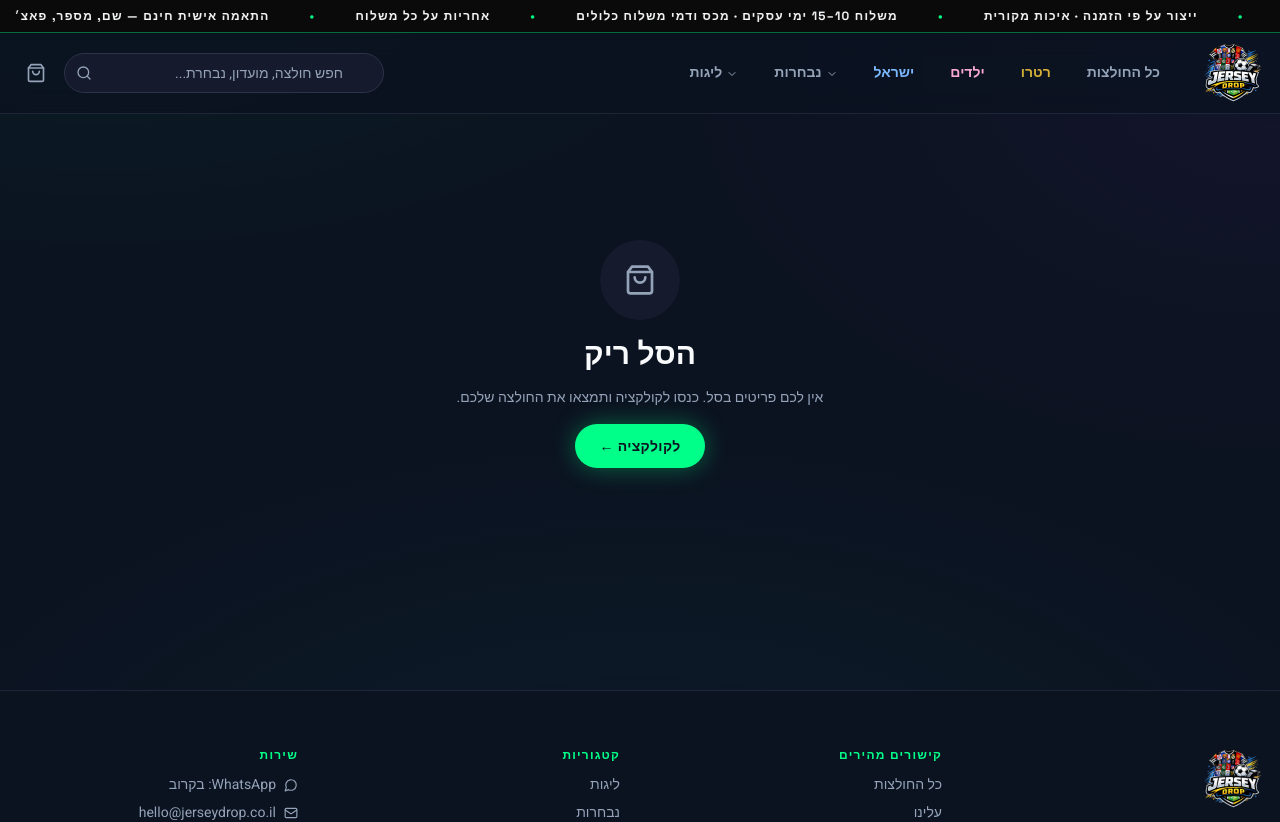
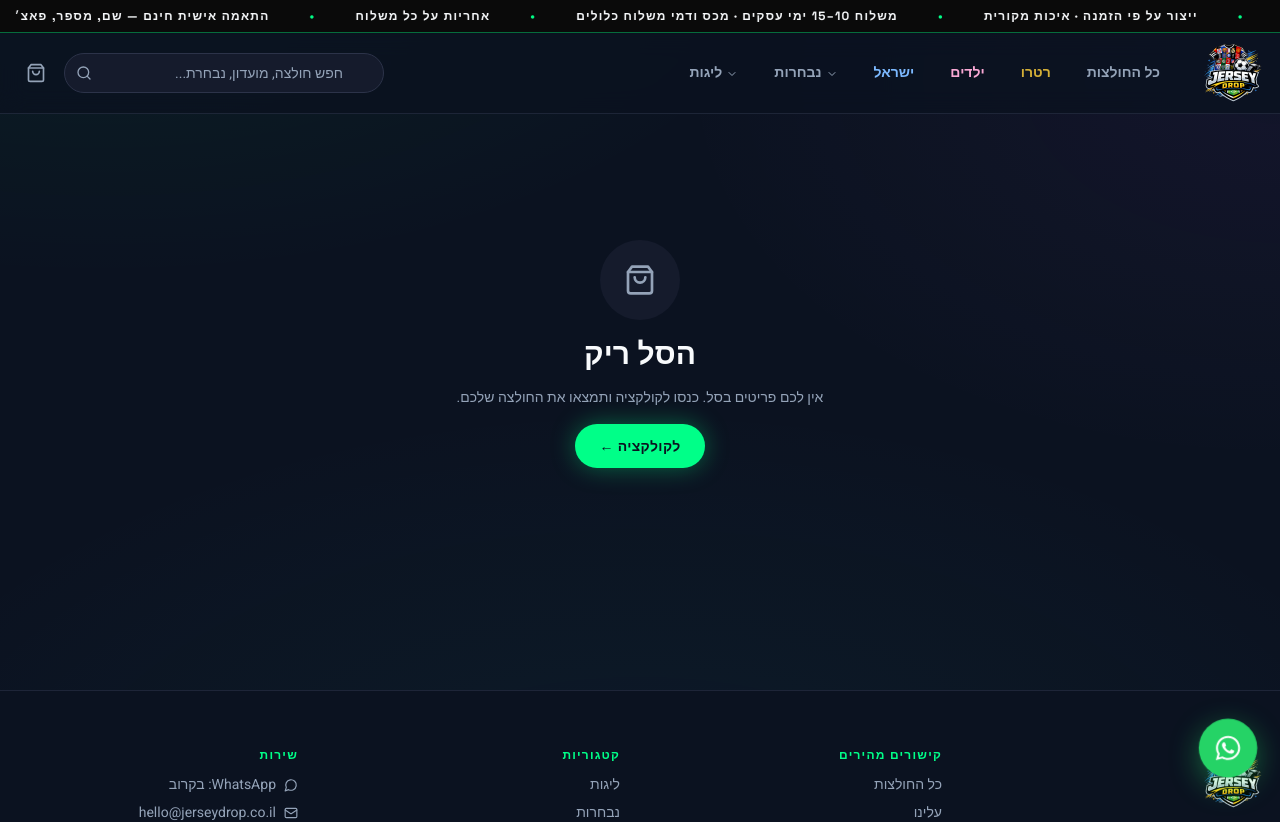
Before and after one commit to arielmindel/jerseydrop, a Next.js app: page /cart in a window 1280 px wide. Shown: the top 822 px of the page. Built offline with nearby package versions, Linux system fonts and the light colour scheme.

Commit message:
feat: floating WhatsApp chat button on all shop pages

```diff
--- a/src/app/layout.tsx
+++ b/src/app/layout.tsx
@@ -4,6 +4,7 @@ import "./globals.css";
 import Header from "@/components/layout/Header";
 import Footer from "@/components/layout/Footer";
 import MarqueeBanner from "@/components/layout/MarqueeBanner";
+import WhatsAppFloat from "@/components/layout/WhatsAppFloat";
 import JsonLd from "@/components/seo/JsonLd";
 
 const heebo = Heebo({
@@ -125,6 +126,7 @@ export default function RootLayout({
           <main className="flex-1">{children}</main>
           <Footer />
         </div>
+        <WhatsAppFloat />
       </body>
     </html>
   );
--- /dev/null
+++ b/src/components/layout/WhatsAppFloat.tsx
@@ -0,0 +1,59 @@
+"use client";
+
+import { usePathname } from "next/navigation";
+import { whatsappLink } from "@/lib/constants";
+
+const DEFAULT_MESSAGE = "היי, יש לי שאלה לגבי JerseyDrop";
+
+/**
+ * Floating WhatsApp call-to-action — fixed bottom-left visually (start in
+ * RTL terms), 56×56 round button with the official WhatsApp green and a
+ * gentle 4-second pulse. Hidden on /checkout because the page is for
+ * payment focus.
+ */
+export default function WhatsAppFloat() {
+  const pathname = usePathname();
+  if (pathname.startsWith("/checkout")) return null;
+
+  return (
+    <a
+      href={whatsappLink(DEFAULT_MESSAGE)}
+      target="_blank"
+      rel="noopener noreferrer"
+      aria-label="צ'אט בוואטסאפ"
+      className="group fixed bottom-6 start-6 z-30 flex h-14 w-14 items-center justify-center rounded-full bg-[#25D366] shadow-[0_8px_28px_rgba(37,211,102,0.45)] transition-all duration-200 hover:scale-105 hover:shadow-[0_12px_36px_rgba(37,211,102,0.55)] focus-visible:outline-none focus-visible:ring-2 focus-visible:ring-[#25D366] focus-visible:ring-offset-2 focus-visible:ring-offset-background"
+      style={{
+        animation: "wa-pulse 4s ease-in-out infinite",
+      }}
+    >
+      {/* WhatsApp glyph — official lockup */}
+      <svg
+        className="h-7 w-7 fill-white"
+        xmlns="http://www.w3.org/2000/svg"
+        viewBox="0 0 24 24"
+        aria-hidden="true"
+      >
+        <path d="M12.04 2c-5.46 0-9.91 4.45-9.91 9.91 0 1.75.46 3.45 1.32 4.95L2 22l5.25-1.38c1.45.79 3.08 1.21 4.79 1.21 5.46 0 9.91-4.45 9.91-9.91S17.5 2 12.04 2zm0 18.15c-1.48 0-2.93-.4-4.2-1.15l-.3-.18-3.12.82.83-3.04-.2-.31a8.26 8.26 0 0 1-1.27-4.39c0-4.55 3.7-8.25 8.26-8.25 4.54 0 8.24 3.7 8.24 8.25 0 4.54-3.7 8.25-8.24 8.25zm4.52-6.18c-.25-.12-1.46-.72-1.69-.8-.23-.08-.39-.13-.56.13-.16.25-.64.8-.78.96-.14.16-.29.18-.54.06-.25-.12-1.04-.39-1.99-1.23-.74-.66-1.23-1.47-1.37-1.72-.14-.25-.02-.39.11-.51.11-.11.25-.29.37-.43.12-.14.16-.25.24-.41.08-.16.04-.31-.02-.43-.06-.12-.55-1.32-.75-1.81-.2-.48-.4-.41-.55-.42-.14-.01-.31-.01-.47-.01s-.43.06-.66.31-.86.84-.86 2.05.88 2.38 1.01 2.55c.13.16 1.74 2.65 4.21 3.71.59.25 1.05.41 1.41.52.59.19 1.13.16 1.55.1.47-.07 1.46-.6 1.66-1.18.2-.58.2-1.07.14-1.18-.06-.11-.23-.18-.48-.31z" />
+      </svg>
+
+      {/* Tooltip on hover (md+) */}
+      <span
+        className="pointer-events-none absolute start-full ms-3 hidden rounded-full bg-foreground px-3 py-1.5 text-xs font-semibold text-background opacity-0 transition-opacity duration-200 group-hover:opacity-100 md:inline-block"
+        style={{ whiteSpace: "nowrap" }}
+      >
+        צריכים עזרה? נדבר!
+      </span>
+
+      {/* Keyframes injected inline so the component is fully self-contained */}
+      <style>{`
+        @keyframes wa-pulse {
+          0%, 100% { transform: scale(1); }
+          50% { transform: scale(1.05); }
+        }
+        @media (prefers-reduced-motion: reduce) {
+          .group { animation: none !important; }
+        }
+      `}</style>
+    </a>
+  );
+}
--- a/src/lib/constants.ts
+++ b/src/lib/constants.ts
@@ -102,7 +102,7 @@ export const LEAGUES: LeagueInfo[] = [
 ];
 
 export const WHATSAPP_NUMBER =
-  process.env.NEXT_PUBLIC_WHATSAPP_NUMBER || "972000000000";
+  process.env.NEXT_PUBLIC_WHATSAPP_NUMBER || "972533936304";
 
 export function whatsappLink(message?: string): string {
   const text = message ? `?text=${encodeURIComponent(message)}` : "";
```
Also changed, not shown: 1 other file (tests, documents, lock files or other folders).
